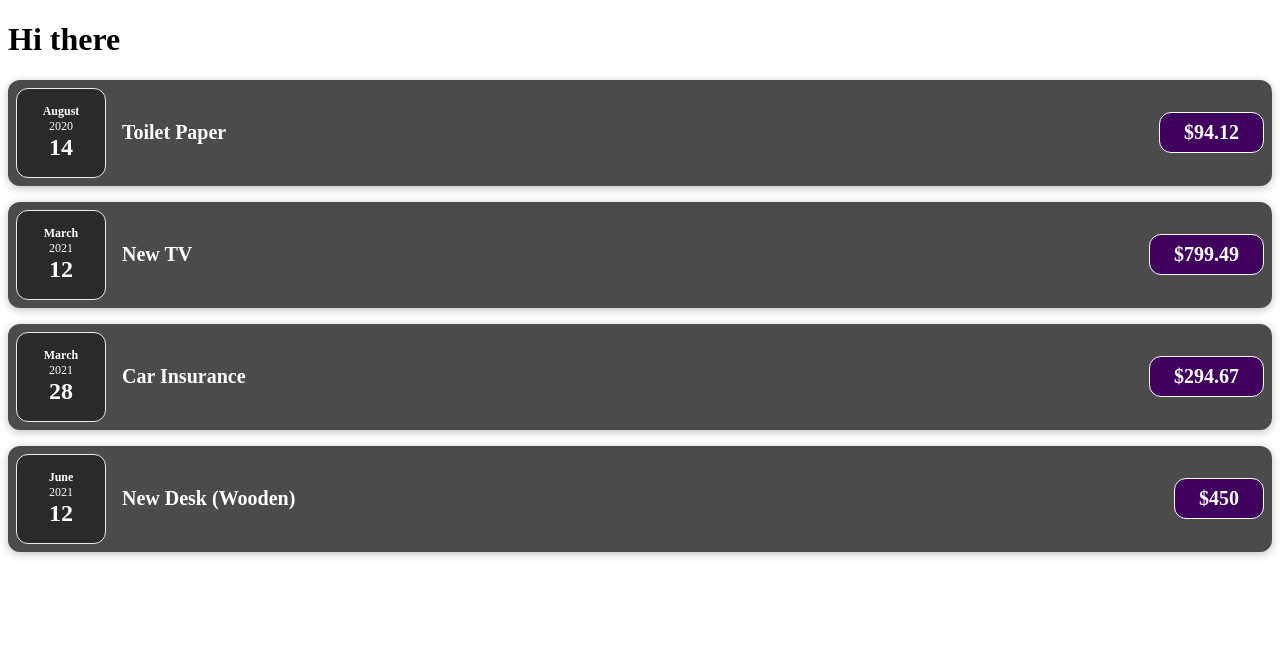
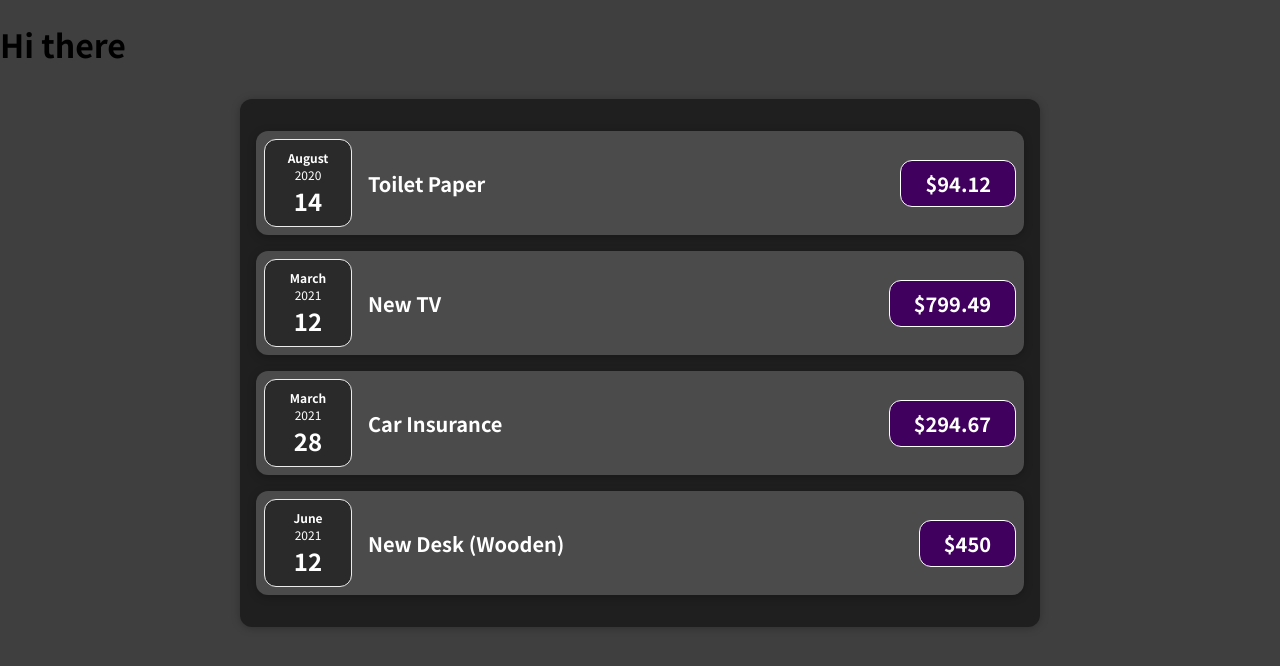
Before and after one commit to abdo-355/react_practice, a React (Create React App) app in the folder expenses_app/: page / in a window 1280 px wide. Shown: the top 666 px of the page. Built offline with nearby package versions, Linux system fonts and the light colour scheme.

Commit message:
add a Card component wrapper to style the elements better

```diff
--- a/expenses_app/src/App.tsx
+++ b/expenses_app/src/App.tsx
@@ -1,4 +1,5 @@
-import ExpenseItem, { ExpenseItemProps } from "./components/ExpenseItem";
+import { ExpenseItemProps } from "./components/ExpenseItem";
+import Expenses from "./components/Expenses";
 
 const App: React.FC = () => {
   const expenses: ExpenseItemProps[] = [
@@ -26,9 +27,7 @@
   return (
     <div className="App">
       <h1>Hi there</h1>
-      {expenses.map((expense) => (
-        <ExpenseItem {...expense} />
-      ))}
+      <Expenses expenses={expenses} />
     </div>
   );
 };
--- /dev/null
+++ b/expenses_app/src/components/Card.css
@@ -0,0 +1,4 @@
+.card {
+  border-radius: 12px;
+  box-shadow: 0 1px 8px rgba(0, 0, 0, 0.25);
+}
--- /dev/null
+++ b/expenses_app/src/components/Card.tsx
@@ -0,0 +1,13 @@
+import "./Card.css";
+
+interface Props {
+  className: string;
+  children: React.ReactNode;
+}
+
+const Card: React.FC<Props> = ({ className, children }) => {
+  const classes = "card " + className;
+  return <div className={classes}>{children}</div>;
+};
+
+export default Card;
--- a/expenses_app/src/components/ExpenseItem.tsx
+++ b/expenses_app/src/components/ExpenseItem.tsx
@@ -1,4 +1,5 @@
 import ExpenseDate from "./ExpenseDate";
+import Card from "./Card";
 
 import "./ExpenseItem.css";
 
@@ -11,13 +12,13 @@
 
 const ExpenseItem: React.FC<ExpenseItemProps> = ({ date, title, amount }) => {
   return (
-    <div className="expense-item">
+    <Card className="expense-item">
       <ExpenseDate date={date} />
       <div className="expense-item__description">
         <h2>{title}</h2>
         <div className="expense-item__price">${amount}</div>
       </div>
-    </div>
+    </Card>
   );
 };
 
--- /dev/null
+++ b/expenses_app/src/components/Expenses.css
@@ -0,0 +1,7 @@
+.expenses {
+  padding: 1rem;
+  background-color: rgb(31, 31, 31);
+  margin: 2rem auto;
+  width: 50rem;
+  max-width: 95%;
+}
--- /dev/null
+++ b/expenses_app/src/components/Expenses.tsx
@@ -0,0 +1,21 @@
+import { ExpenseItemProps } from "./ExpenseItem";
+import Card from "./Card";
+import ExpenseItem from "./ExpenseItem";
+
+import "./Expenses.css";
+
+interface Props {
+  expenses: ExpenseItemProps[];
+}
+
+const Expenses: React.FC<Props> = ({ expenses }) => {
+  return (
+    <Card className="expenses">
+      {expenses.map((expense) => (
+        <ExpenseItem {...expense} />
+      ))}
+    </Card>
+  );
+};
+
+export default Expenses;
--- /dev/null
+++ b/expenses_app/src/index.css
@@ -0,0 +1,14 @@
+@import url("https://fonts.googleapis.com/css2?family=Noto+Sans+JP:wght@400;700&display=swap");
+
+* {
+  box-sizing: border-box;
+}
+
+html {
+  font-family: "Noto Sans JP", sans-serif;
+}
+
+body {
+  margin: 0;
+  background-color: #3f3f3f;
+}
--- a/expenses_app/src/index.tsx
+++ b/expenses_app/src/index.tsx
@@ -1,5 +1,7 @@
 import ReactDOM from "react-dom/client";
 import App from "./App";
+
+import "./index.css";
 
 const el = document.getElementById("root") as HTMLDivElement;
 
```
